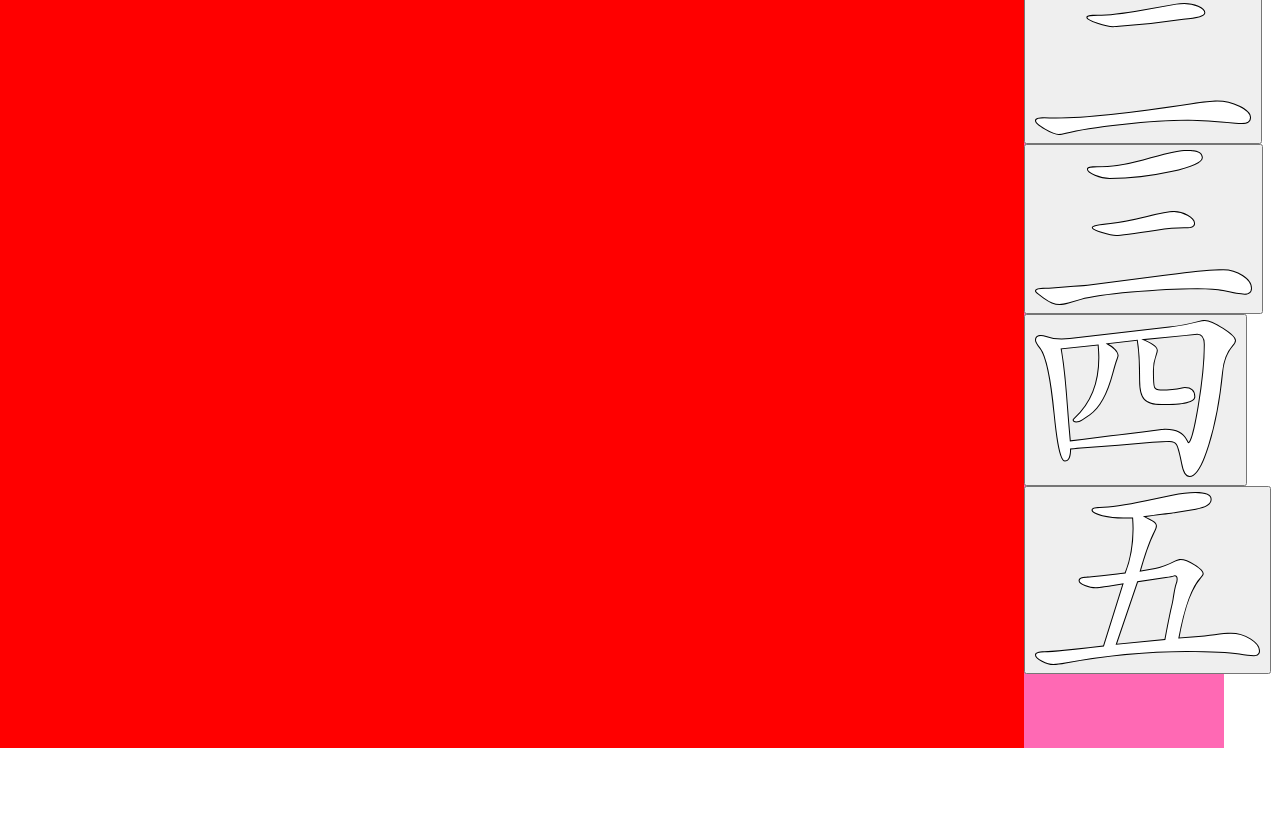
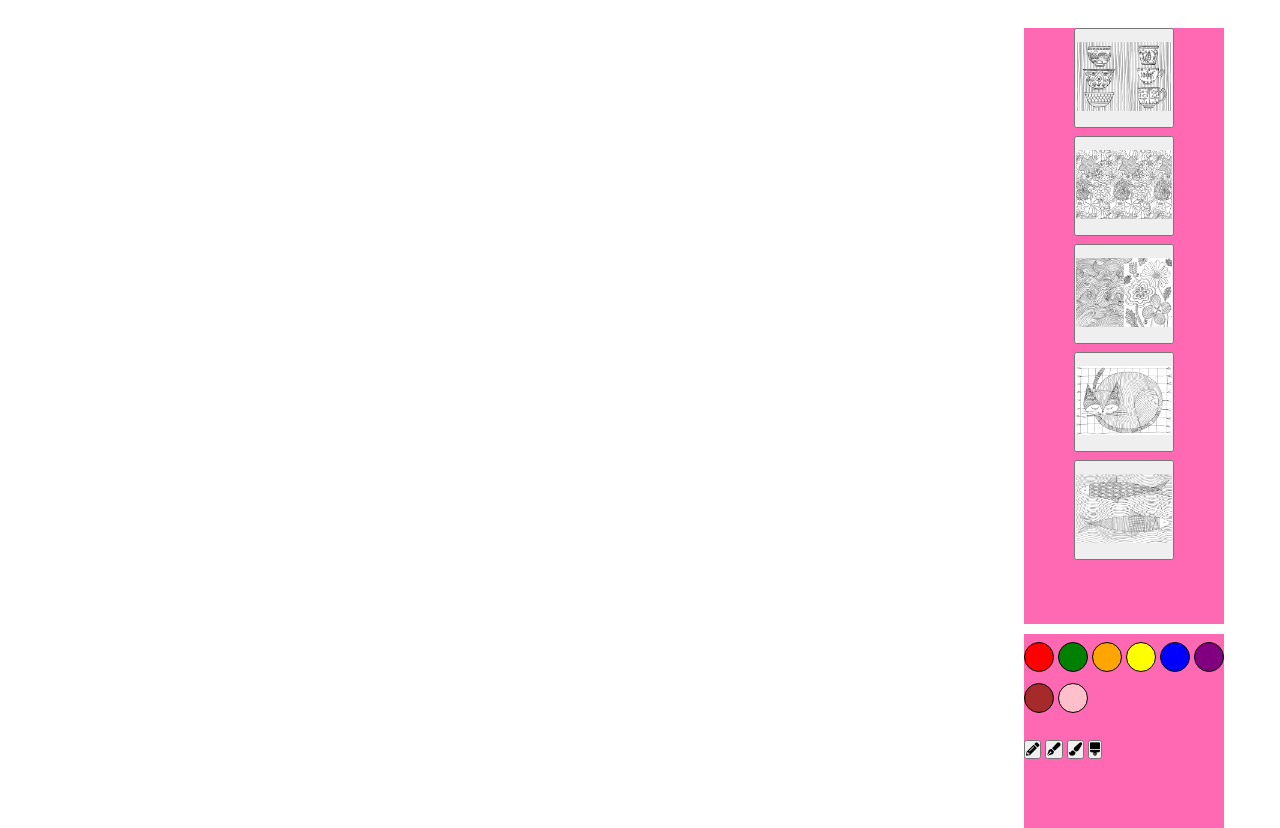
Before and after one commit to fac21/miniprojectcanvas-sakijo, a plain HTML site: page index.html in a window 1280 px wide. Shown: the part 52-880 px from the top of the page. Before the commit the page ends 800 px from the top, so only its background shows below. Drawn offline with Linux system fonts and the light colour scheme.

Commit message:
Make mindful drawings and colour buttons

```diff
--- a/index.html
+++ b/index.html
@@ -5,19 +5,51 @@
   <meta name="viewport" content="width=device-width, initial-scale=1.0">
   <meta name="description" content="">
   <link rel=stylesheet href='style.css'>
+  <link rel="stylesheet" href="https://use.fontawesome.com/releases/v5.7.2/css/all.css" integrity="sha384-fnmOCqbTlWIlj8LyTjo7mOUStjsKC4pOpQbqyi7RrhN7udi9RwhKkMHpvLbHG9Sr" crossorigin="anonymous">
   <title>Document</title>
 </head>
 <body>
-  <div class="container">
-    <canvas style = "background-color: red;"></canvas>
-    <div class='div' style="background-color: hotpink">
-    <button data-number='one'><img src='images/one.svg'></button>
-    <button data-number='two'><img src='images/two.svg'></button>
-    <button data-number='three'><img src='images/three.svg'></button>
-    <button data-number='four'><img src='images/four.svg'></button>
-    <button data-number='five'><img src='images/five.svg'></button>
+    <header>
+        <h1>Name Here</h1>
+    </header>
+    <div class="container">
+        <canvas></canvas>
+        <aside class='button-panel'>
+            <div class="imgAddBtns stack-sm">
+                <button class="imgAdd"><img src='images/mindfulimg2.jpg'></button>
+                <button class="imgAdd"><img src='images/mindfulimage.jpg'></button>
+                <button class="imgAdd"><img src='images/mindfulimg3.jpg'></button>
+                <button class="imgAdd"><img src='images/mindfulimg4.jpg'></button>
+                <button class="imgAdd"><img src='images/mindfulimg5.jpg'></button>
+            </div>
+            <div class="colorBtns stack-sm ">
+                <button class="colorBtn" id="red"></button>
+                <button class="colorBtn" id="green"></button>
+                <button class="colorBtn" id="orange"></button>
+                <button class="colorBtn" id="yellow"></button>
+                <button class="colorBtn" id="blue"></button>
+                <button class="colorBtn" id="purple"></button>
+                <button class="colorBtn" id="brown"></button>
+                <button class="colorBtn" id="pink"></button>
+            </div>
+            <div class="strokeBtns stack-sm">
+                <button class="penStroke" data-stroke="2">
+                    <i class="fas fa-pencil-alt"></i>
+                </button>
+                <button class="penStroke" data-stroke="5">
+                    <i class="fas fa-pen-fancy"></i>
+                </button>
+                <button class="penStroke" data-stroke="10">
+                    <i class="fas fa-paint-brush"></i>
+                </button>
+                <button class="penStroke" data-stroke="20">
+                    <i class="fas fa-brush"></i>
+                </button>
+            </div>
+
+
+        </aside>
     </div>
-</div>
   <script src='script.js'></script>
 </body>
 </html>
--- a/script.js
+++ b/script.js
@@ -3,10 +3,11 @@ let canvas = document.querySelector("canvas");
 canvas.height = window.innerHeight;
 canvas.width = (window.innerWidth * 0.8);
 let ctx = canvas.getContext('2d');
-ctx.strokeStyle = "black";
+let penColor = "black";
+ctx.strokeStyle = penColor;
 ctx.lineCap = "round";
 ctx.lineJoin = "round";
-ctx.lineWidth = 25;
+ctx.lineWidth = 2;
 let lastX = 0;
 let lastY = 0;
 
@@ -36,13 +37,43 @@ canvas.addEventListener("mouseup", () => {
 });
 
 
-// Add Characters
-let buttons = document.querySelectorAll('button');
+// Add images
+let imgButtons = document.querySelectorAll('.imgAdd');
 let isImage = false;
-buttons.forEach((btn) => btn.addEventListener("click", addImage))
+imgButtons.forEach((btn) => btn.addEventListener("click", addImage))
 
 function addImage(e) {
   ctx.clearRect(0, 0, canvas.width, canvas.height) //clears canvas
   let img = e.target;
-  ctx.drawImage(img, 10, 10)
+  ctx.drawImage(img, 0, 0, canvas.width, canvas.height)
 }
+
+// Change colour
+
+let colourBtns = document.querySelectorAll('.colorBtn');
+
+function changeColor(e) {
+    penColor = e.target.id;
+    ctx.strokeStyle = penColor;
+}
+
+colourBtns.forEach((btn) => {
+    btn.style.backgroundColor = btn.id;
+    // btn.style.borderColor = btn.id;
+    btn.addEventListener("click", changeColor)
+})
+
+// change Stroke
+
+
+let strokeBtns = document.querySelectorAll('.penStroke');
+
+function changeStroke(e) {
+    let stroke = e.target.getAttribute("data-stroke");
+    console.log(stroke);
+    ctx.lineWidth = stroke;
+}
+
+strokeBtns.forEach((btn) => {
+    btn.addEventListener("click", changeStroke)
+})
--- a/style.css
+++ b/style.css
@@ -1,4 +1,4 @@
-body, html {
+* {
   margin: 0;
   padding: 0;
   box-sizing: border-box;
@@ -7,6 +7,63 @@ body, html {
   display: flex;
 }
 
-.div{
+aside {
   width: 200px;
+  background-color: hotpink;
 }
+
+.imgAdd {
+  width: 100px;
+  height: 100px;
+}
+
+img {
+  width: 100%;
+}
+
+header {
+  height: 5rem;
+}
+
+h1 {
+  padding-left: 1rem;
+}
+
+button {
+  cursor: pointer;
+}
+
+.colorBtn {
+  width: 30px;
+  height: 30px;
+  padding: 0;
+  border-radius: 50%;
+  border: solid 1px;
+}
+
+.imgAddBtns {
+  display: flex;
+  flex-direction: column;
+  align-items: center;
+  padding-bottom: 4rem;
+  border-bottom: solid white 10px;
+}
+
+.colorBtns, .strokeBtns {
+  padding-bottom: 1rem;
+}
+
+.stack-sm > * + * {
+  margin-top: 0.5rem;
+}
+
+.stack-md > * + * {
+  margin-top: 1rem;
+}
+
+.stack-lg > * + * {
+  margin-top: 2rem;
+}
+
+.stack-xl > * + * {
+  margin-top: 4rem;
```
